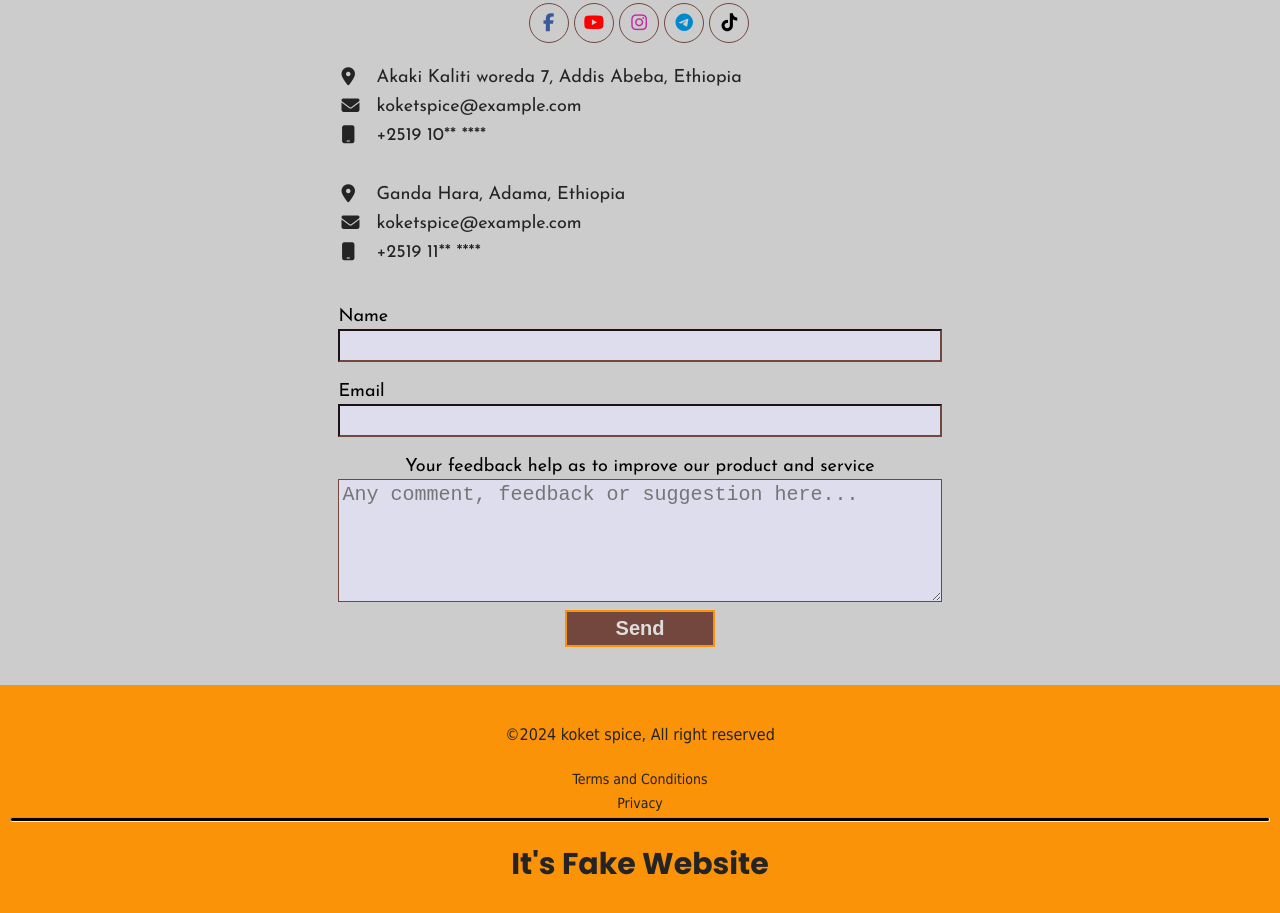
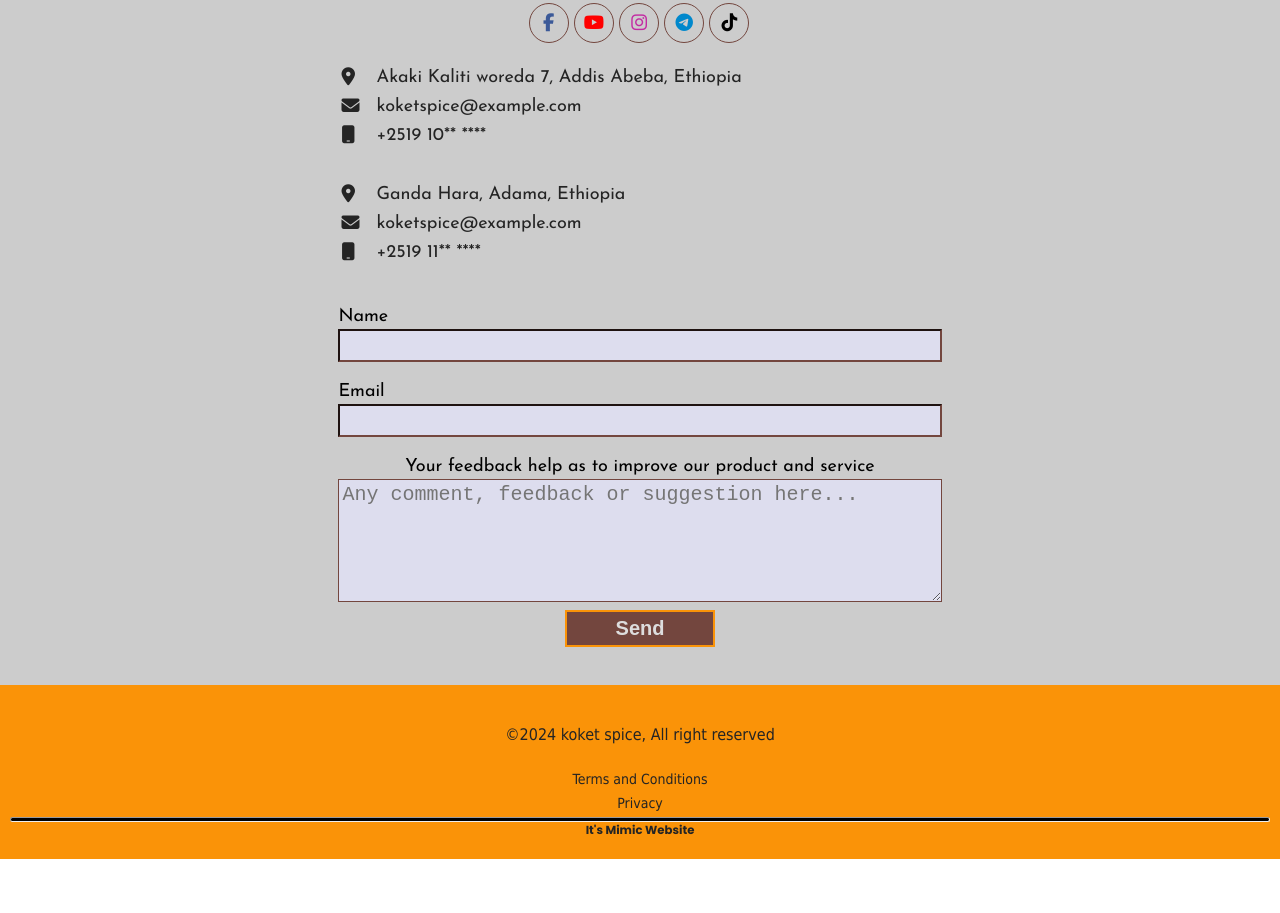
Before and after one commit to Alwan-mio/koket_spicy, a plain HTML site: page index.html in a window 1280 px wide. Shown: the part 2700-3613 px from the top of the page. After the commit the page ends 3559 px from the top, so only its background shows below. Drawn offline with Linux system fonts and the light colour scheme.

Commit message:
Update index.html fake to minic

```diff
--- a/index.html
+++ b/index.html
@@ -395,7 +395,7 @@
             <p><a href>Privacy</a></p>
          </div>
          <hr>
-         <h3 class="fake">It's Fake Website</h3>
+         <h3 class="mimic">It's Mimic Website</h3>
       </footer>
       <!-- END OF FOOTER SECTION -->
        <!-- Scroll Up Button -->
```
